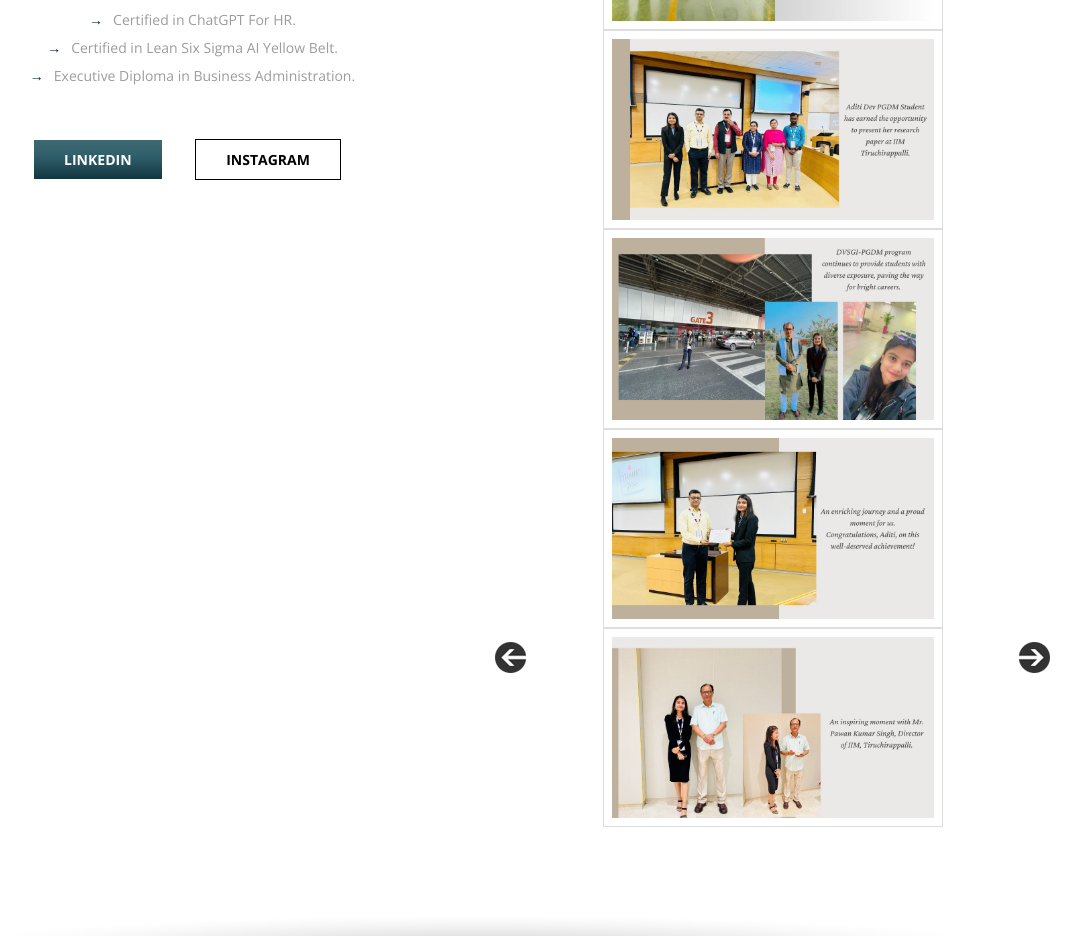
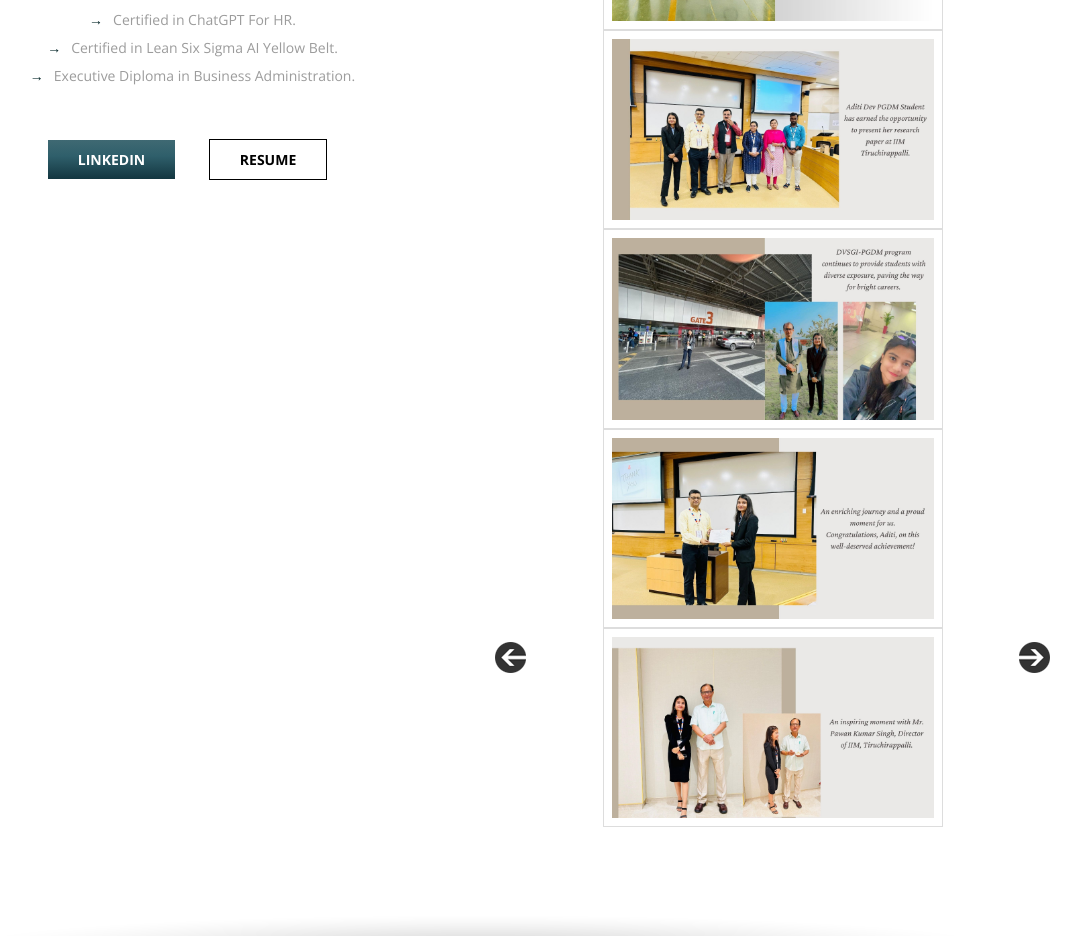
Before and after one commit to ajdashing/Aditi-dev, a plain HTML site: page index.html in a window 1280 px wide. Shown: the part 1140-2076 px from the top of the page, without its empty margins (160-1241 px from the left). Drawn offline with nearby package versions, Linux system fonts and the light colour scheme; files that its build step writes are made by us from their sources; a script that the page names is missing; files whose address does not match are found by name.

Commit message:
Update index.html

```diff
--- a/index.html
+++ b/index.html
@@ -81,7 +81,7 @@
                             <li>Executive Diploma in Business Administration. </li>
                         </ul>
                         <a href="https://www.linkedin.com/in/aditidevhr/" class="btn-blue-gradient">linkedin</a>
-                        <a href="https://www.instagram.com/aditi_karwal_/" class="btn-transparent">Instagram</a>
+                        <a href="https://drive.google.com/file/d/1Dk42LP_LUAg6QVGP4BzVLA1hcJ3uj644/view?usp=sharing" class="btn-transparent">Resume</a>
                     </div>
                     <div class="col-lg-6 col-md-6">
                         <div class="carousel-container">
```
